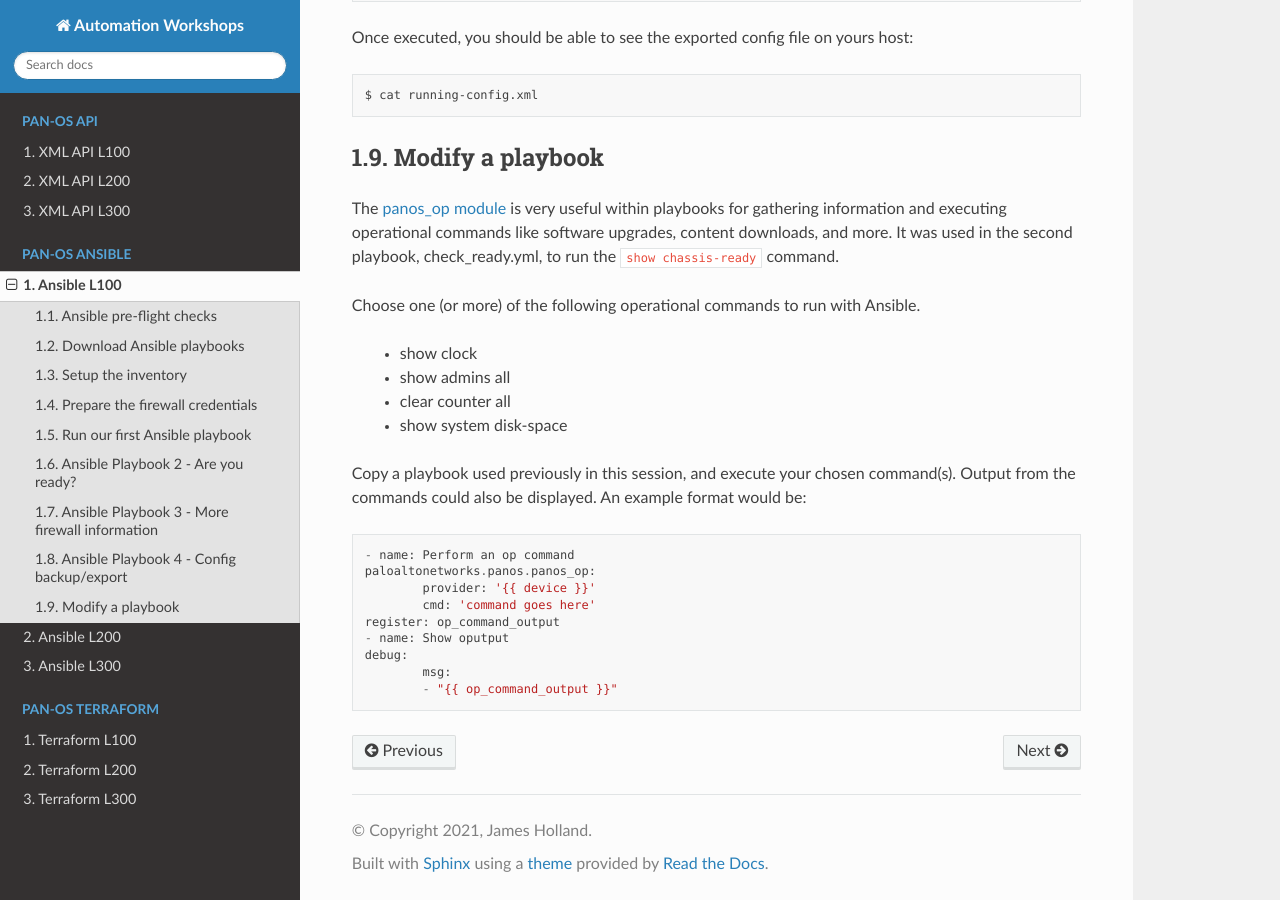
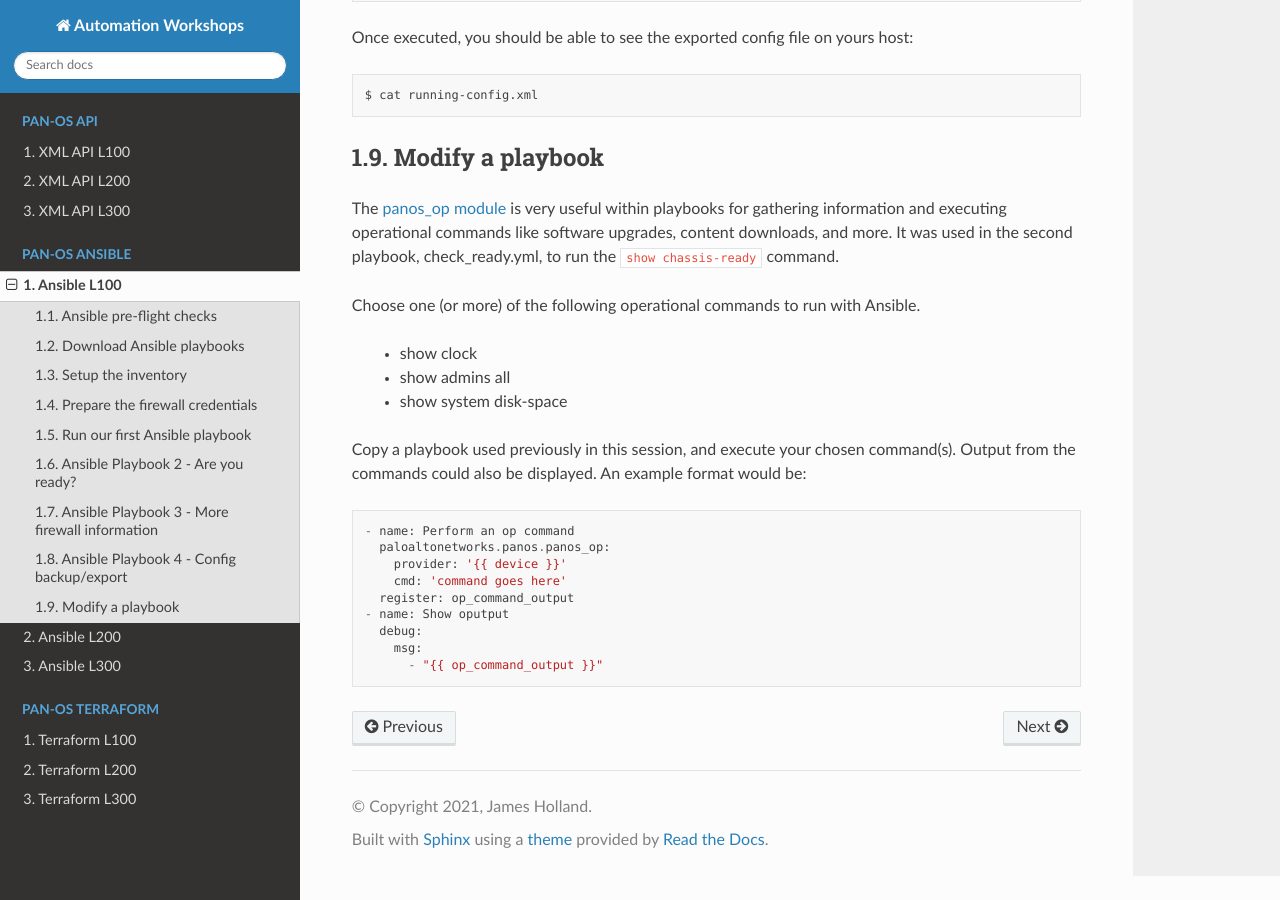
Before and after one commit to jamesholland-uk/automation-workshops, a Sphinx documentation site: the page built from docs/ansible/l100.rst, in a window 1280 px wide and 900 px high, scrolled down 6448 px. Built offline with Sphinx 7.4.7 and the Read the Docs theme 2.0.0, drawn with Linux system fonts in a browser that asks for light colours.

Commit message:
Playbook whitespace

```diff
--- a/docs/ansible/l100.rst
+++ b/docs/ansible/l100.rst
@@ -361,7 +361,6 @@ Choose one (or more) of the following operational commands to run with Ansible.
 
     * show clock
     * show admins all
-    * clear counter all
     * show system disk-space
 
 Copy a playbook used previously in this session, and execute your chosen command(s). Output from the commands could also be displayed. An example format would be:
@@ -370,11 +369,11 @@ Copy a playbook used previously in this session, and execute your chosen command
         :class: copy-button
 
         - name: Perform an op command
-        paloaltonetworks.panos.panos_op:
-                provider: '{{ device }}'
-                cmd: 'command goes here'
-        register: op_command_output
+          paloaltonetworks.panos.panos_op:
+            provider: '{{ device }}'
+            cmd: 'command goes here'
+          register: op_command_output
         - name: Show oputput
-        debug:
-                msg:
-                - "{{ op_command_output }}"
+          debug:
+            msg:
+              - "{{ op_command_output }}"
```
